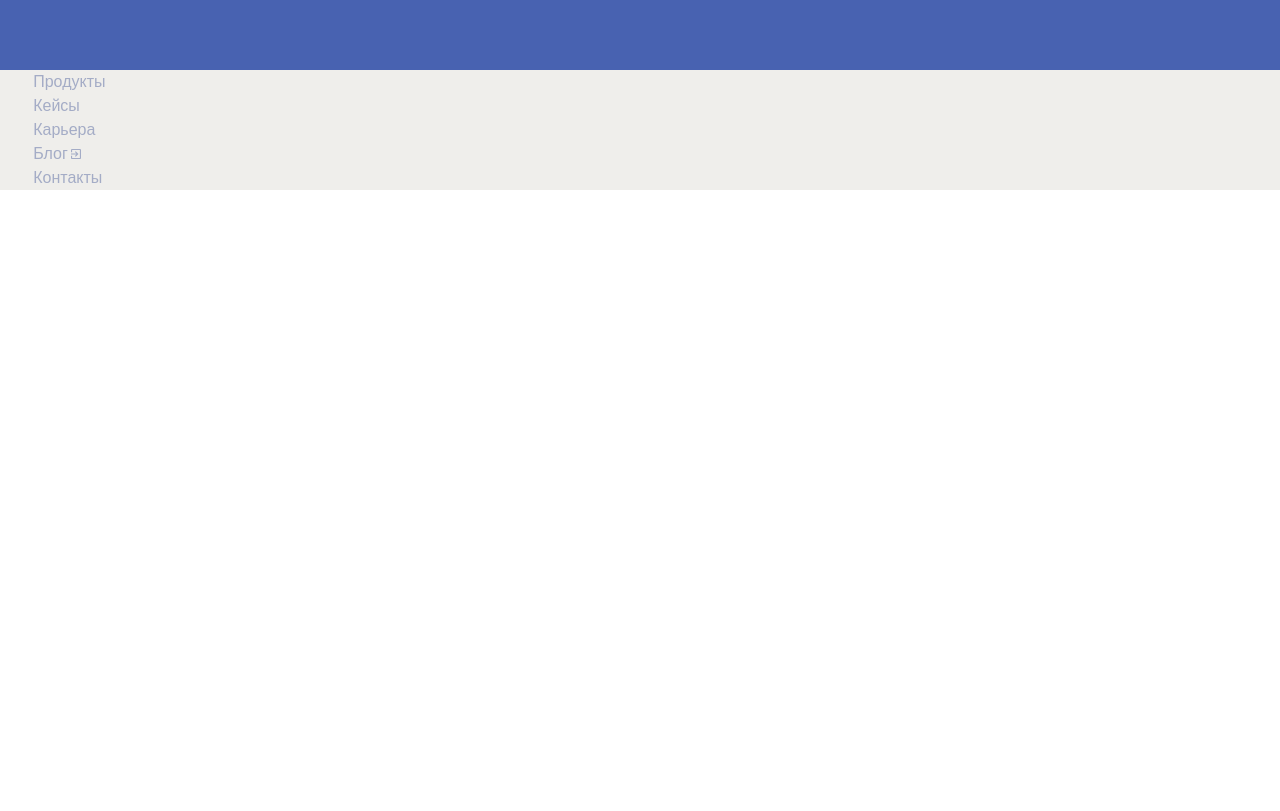
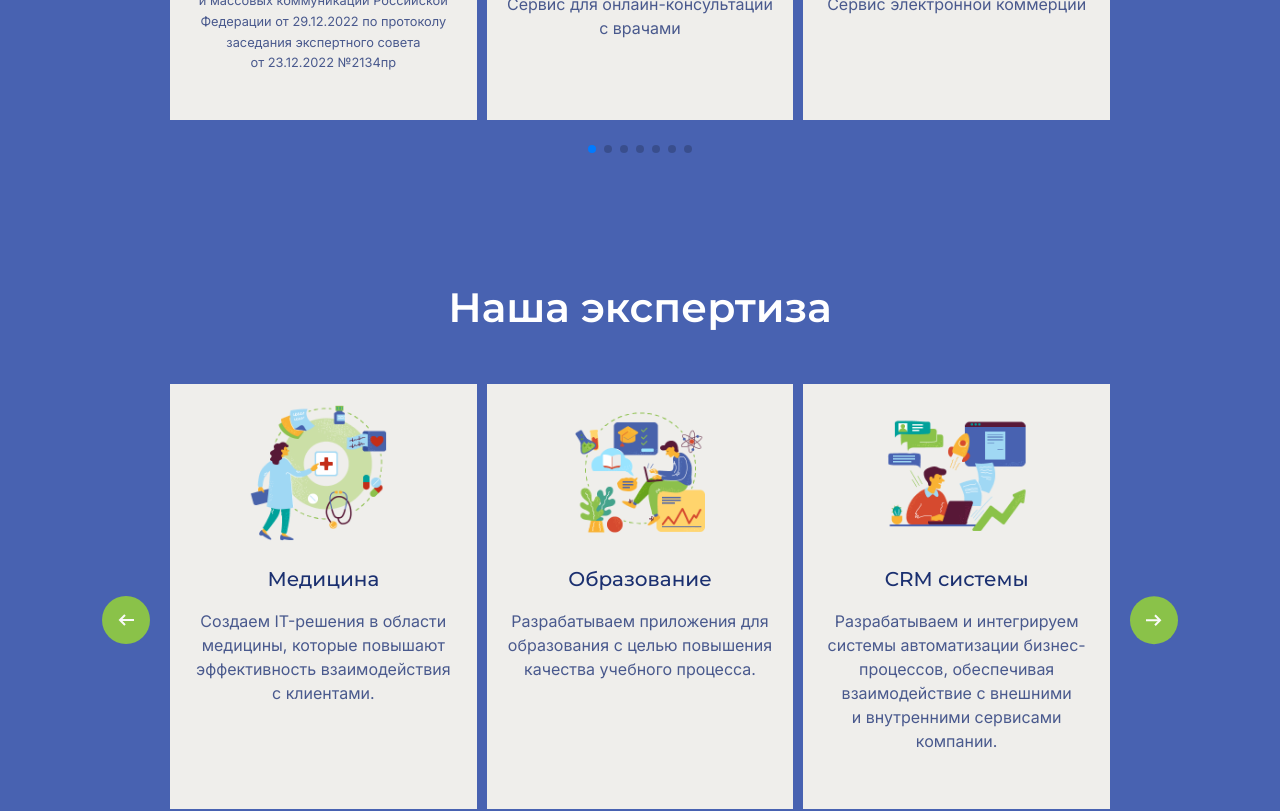
Before and after one commit to Foxy-desu/projectEvercode, a React (Vite) app: page / in a window 1280 px wide. Shown: the part 2120-2931 px from the top of the page. Before the commit the page ends 2310 px from the top, so only its background shows below. Built offline with nearby package versions, Linux system fonts and the light colour scheme.

Commit message:
feat: add sliders and comments

```diff
--- a/src/pages/main/ui/mainPage.tsx
+++ b/src/pages/main/ui/mainPage.tsx
@@ -10,11 +10,22 @@ import CardWithLogo from '../../../shared/cardWithLogo/cardWithLogo';
 import { useViewportWidth } from '../../../shared/utils/hooks/getViewportWidth';
 import { useStateOnThreshold } from '../../../shared/utils/hooks/useStateOnThreshold';
 import RoundBtn from '../../../shared/roundBtn/roundBtn';
- // TODO: implement sliders, slider cards and footer
- // TODO: improve styling for different viewportwidth
- // TODO: fix viewportwidth getting (for different browsers viewports)
+import Slider from '../../../shared/slider/slider';
+import { productsList } from '../../../app/appData/productsList';
+import { casesList } from '../../../app/appData/casesList';
+//TODO: implement rates and comments section
+ // TODO: footer
+ //TODO: cookie message
+ // TODO implement favicon
+ //TODO: image optimization
  // TODO: implement good 404 page
  // TODO: implement lazyLoading of pages
+ // TODO: fix viewportwidth getting (for different browsers viewports)
+ // TODO: improve styling for different viewportwidth
+ // TODO: clean styles
+ //TODO: implement chsnge navlink for text if not active
+ //
+
 const MainPage =()=>{
   const threshold = 704;
   const viewportWidth = useViewportWidth();
@@ -72,14 +83,10 @@ const MainPage =()=>{
         : ''}
       </Section>
       <Section sectionTitle='Наши продукты'>
-        <ul className={cl.serviceList}>
-          {/* Add your service list items here */}
-        </ul>
+        <Slider items={productsList}/>
       </Section>
       <Section sectionTitle='Наша экспертиза'>
-        <ul className={cl.serviceList}>
-          {/* Add your service list items here */}
-        </ul>
+        <Slider items={casesList}/>
       </Section>
     </div>
     </>
```
